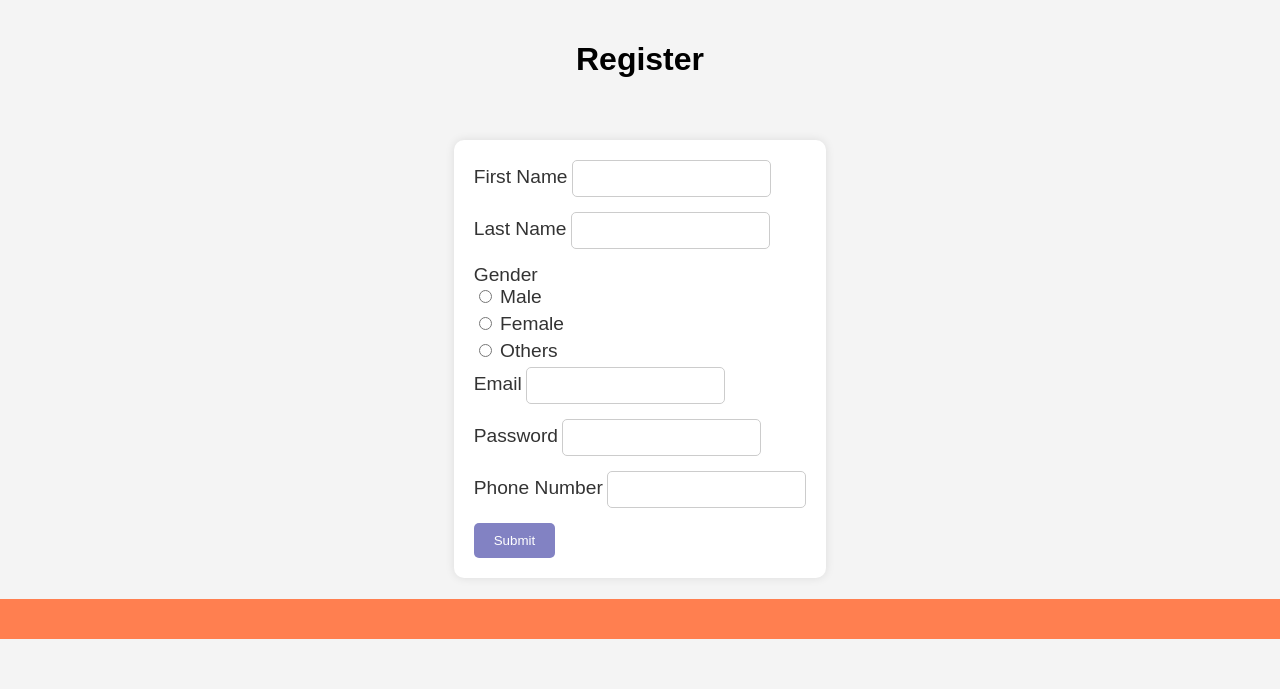
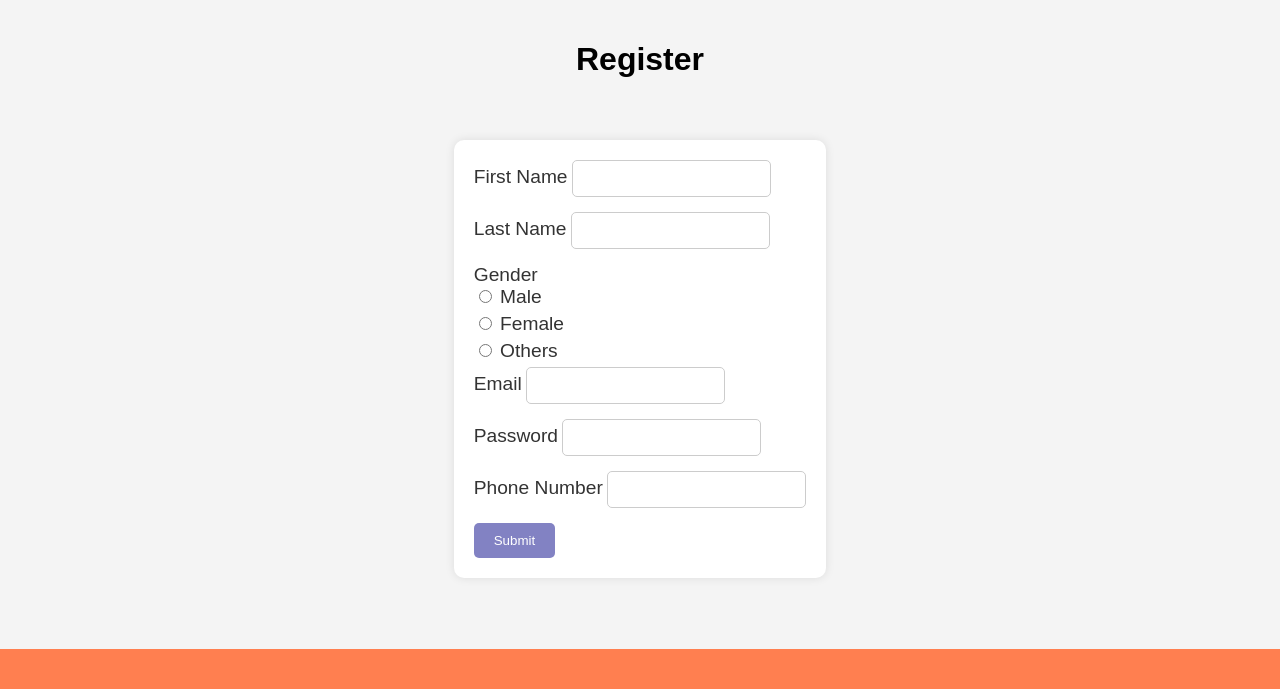
Before and after one commit to 6035099/Mijn-buuf, a PHP site: page /login.php in a window 1280 px wide. Shown: the part 161-850 px from the top of the page. Before the commit the page ends 800 px from the top, so only its background shows below. Run offline with PHP 8.4, Linux system fonts and the light colour scheme.

Commit message:
Update zpp.css

```diff
--- a/css/zpp.css
+++ b/css/zpp.css
@@ -21,7 +21,8 @@ header {
 .log-container {
     display: grid;
     place-items: center;
-    height: 75vh;
+    min-height: 75vh;
+    padding-bottom: 50px;
 }
 
 .log-kop {
```
